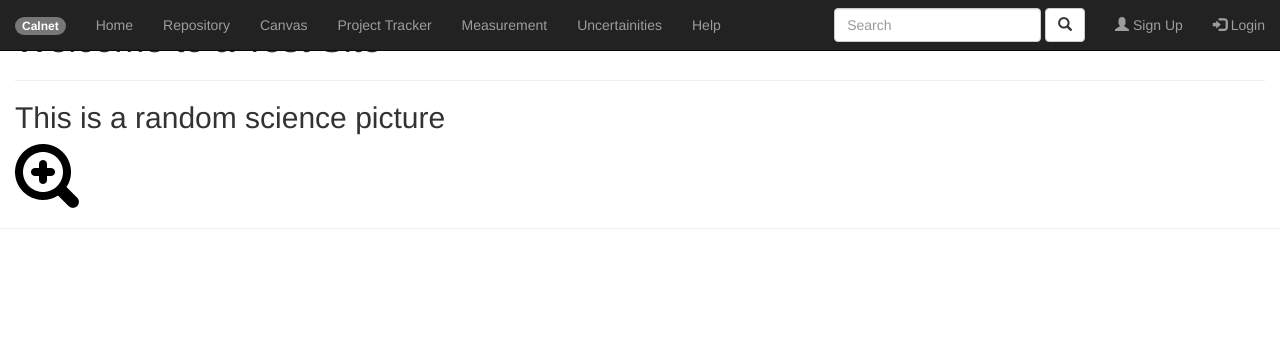
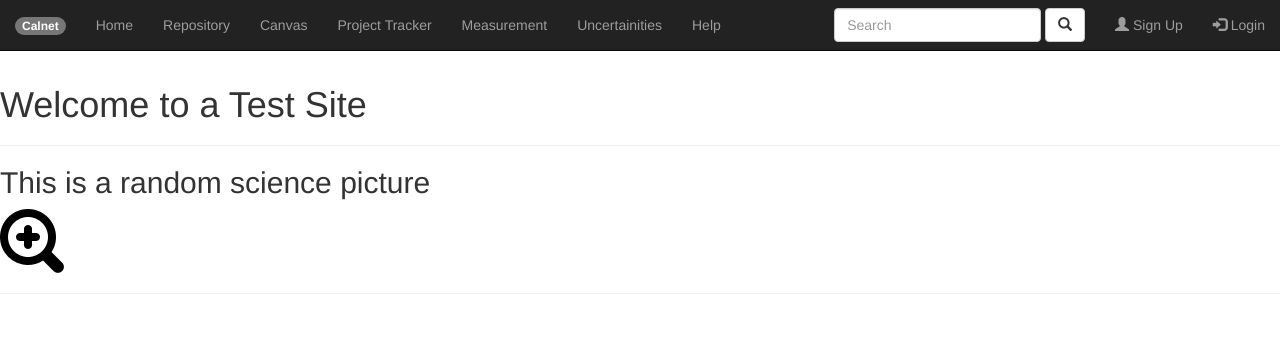
Before and after one commit to aricsanders/test_site, a Django app: page /Test_App/ in a window 1280 px wide. Shown: the top 351 px of the page. Run offline with Django 3.2, Linux system fonts and the light colour scheme; parts of the project's set-up code (start-up, migrations or seed data) failed here and were passed over; some libraries are stand-ins or nearby versions.

Commit message:
New Examples

```diff
--- a/Test_Site/Test_App/static/Test_App/css/dashboard.css
+++ b/Test_Site/Test_App/static/Test_App/css/dashboard.css
@@ -30,6 +30,9 @@ body {
  */
 
 /* Hide for mobile, show later */
+body {
+    padding-top: 65px;
+}
 .sidebar {
   display: none;
 }
@@ -37,7 +40,7 @@ body {
   .sidebar {
     position: fixed;
     top: 100px;
-    bottom: 500px;
+    bottom: 200px;
     left: 0;
     z-index: 1000;
     display: block;
--- a/Test_Site/Test_App/views.py
+++ b/Test_Site/Test_App/views.py
@@ -38,34 +38,54 @@ from django.views.decorators.csrf import csrf_protect
 
 @login_required
 def FileView(request):
-    current_file=UserFiles.objects.last()
-    file_location=current_file.location
-    os.chdir(TESTS_DIRECTORY)
-    if file_location.split('.')[-1] in ['s2p']:
-        table=S2PV1(current_file.location)
-        xml=S2PV1_to_XMLDataTable(table)
-    elif file_location.split('.')[-1]==file_location:
-        table=JBSparameter(current_file.location)
-        old_prefix=table.get_frequency_units().replace('Hz','')
-        table.change_unit_prefix(column_selector=0,old_prefix=old_prefix,new_prefix='G',unit='Hz')
-        table.column_names=S2P_RI_COLUMN_NAMES
-        xml=AsciiDataTable_to_XMLDataTable(table,**{"style_sheet":"../XSL/S2P_STYLE.xsl"})
+    try:
+        current_file=UserFiles.objects.last()
+        file_location=current_file.location
+        os.chdir(TESTS_DIRECTORY)
+        if file_location.split('.')[-1] in ['s2p']:
+            table=S2PV1(current_file.location)
+            xml=S2PV1_to_XMLDataTable(table)
+        elif file_location.split('.')[-1]==file_location:
+            table=JBSparameter(current_file.location)
+            old_prefix=table.get_frequency_units().replace('Hz','')
+            table.change_unit_prefix(column_selector=0,old_prefix=old_prefix,new_prefix='G',unit='Hz')
+            table.column_names=S2P_RI_COLUMN_NAMES
+            xml=AsciiDataTable_to_XMLDataTable(table,**{"style_sheet":"../XSL/S2P_STYLE.xsl"})
 
-    out_string=xml.to_HTML()
-    if request.method == 'POST':
-        form = UploadFileForm2(request.POST, request.FILES)
-        if form.is_valid():
-            new_file = UploadFile(owner=request.user,file = request.FILES['file'])
-            new_file.save()
-            new_registry_entry=UserFiles(owner=request.user,location=new_file.file.path,url=new_file.file.url)
-            new_registry_entry.save()
+        out_string=xml.to_HTML()
+        if request.method == 'POST':
+            form = UploadFileForm2(request.POST, request.FILES)
+            if form.is_valid():
+                new_file = UploadFile(owner=request.user,file = request.FILES['file'])
+                new_file.save()
+                new_registry_entry=UserFiles(owner=request.user,location=new_file.file.path,url=new_file.file.url)
+                new_registry_entry.save()
 
 
-            return HttpResponseRedirect(reverse('Files'))
-    else:
-        form = UploadFileForm()
-    data = {'form': form, 'current_table':out_string}
-    return render_to_response('file_template.html', data, context_instance=RequestContext(request))
+                return HttpResponseRedirect(reverse('Files'))
+        else:
+            form = UploadFileForm()
+        data = {'form': form, 'current_table':out_string}
+        return render_to_response('file_template.html', data, context_instance=RequestContext(request))
+    except:
+        out_string=""
+        if request.method == 'POST':
+            form = UploadFileForm2(request.POST, request.FILES)
+            if form.is_valid():
+                new_file = UploadFile(owner=request.user,file = request.FILES['file'])
+                new_file.save()
+                new_registry_entry=UserFiles(owner=request.user,location=new_file.file.path,url=new_file.file.url)
+                new_registry_entry.save()
+
+
+                return HttpResponseRedirect(reverse('Files'))
+        else:
+            form = UploadFileForm()
+        data = {'form': form, 'current_table':out_string}
+        return render_to_response('file_template.html', data, context_instance=RequestContext(request))
+
+
+
 @csrf_protect
 @login_required
 def CanvasView2(request):
--- a/Test_Site/Test_Site/templates/file_template.html
+++ b/Test_Site/Test_Site/templates/file_template.html
@@ -9,7 +9,7 @@
 {% block content %}
   <div class="container-fluid">
   <div class="row">
-        <div class="col-sm-1 col-md-1 sidebar" style="position: fixed;">
+        <div class="col-sm-1 col-md-2 sidebar" style="position: fixed;">
             <div class="btn-group-vertical" role="group" >
             <button class="btn btn-primary">Overview </button>
             <button class="btn btn-primary">Overview </button>
--- a/Test_Site/Test_Site/templates/index.html
+++ b/Test_Site/Test_Site/templates/index.html
@@ -13,6 +13,9 @@
   <link rel="stylesheet" href="http://maxcdn.bootstrapcdn.com/bootstrap/3.3.5/css/bootstrap.min.css"/>
   <script src="https://ajax.googleapis.com/ajax/libs/jquery/1.11.3/jquery.min.js"></script>
   <script src="http://maxcdn.bootstrapcdn.com/bootstrap/3.3.5/js/bootstrap.min.js"></script>
+  <style>body {
+    padding-top: 65px;
+}</style>
  {% endblock %}
  {% block pagehead %}
  {% endblock %}
@@ -20,6 +23,8 @@
 
 <body>
 {% block nav %}
+
+
 <nav class="navbar navbar-inverse navbar-fixed-top" id="navbar">
   <div class="container-fluid">
     <div class="navbar-header">
@@ -62,6 +67,7 @@
 {% endblock %}
 
       <div class="container-fluid " id="content">
+          <div class="row">
         {% block content %}
           <div><h1> Welcome to a Test Site </h1>
         <hr/>
@@ -71,7 +77,7 @@
         </div>
         {% endblock %}
         </div>
-
+        </div>
         <div id="footer">
         {% block footer %}
             <hr />
```
Also changed, not shown: Test_Site/db.sqlite3.
